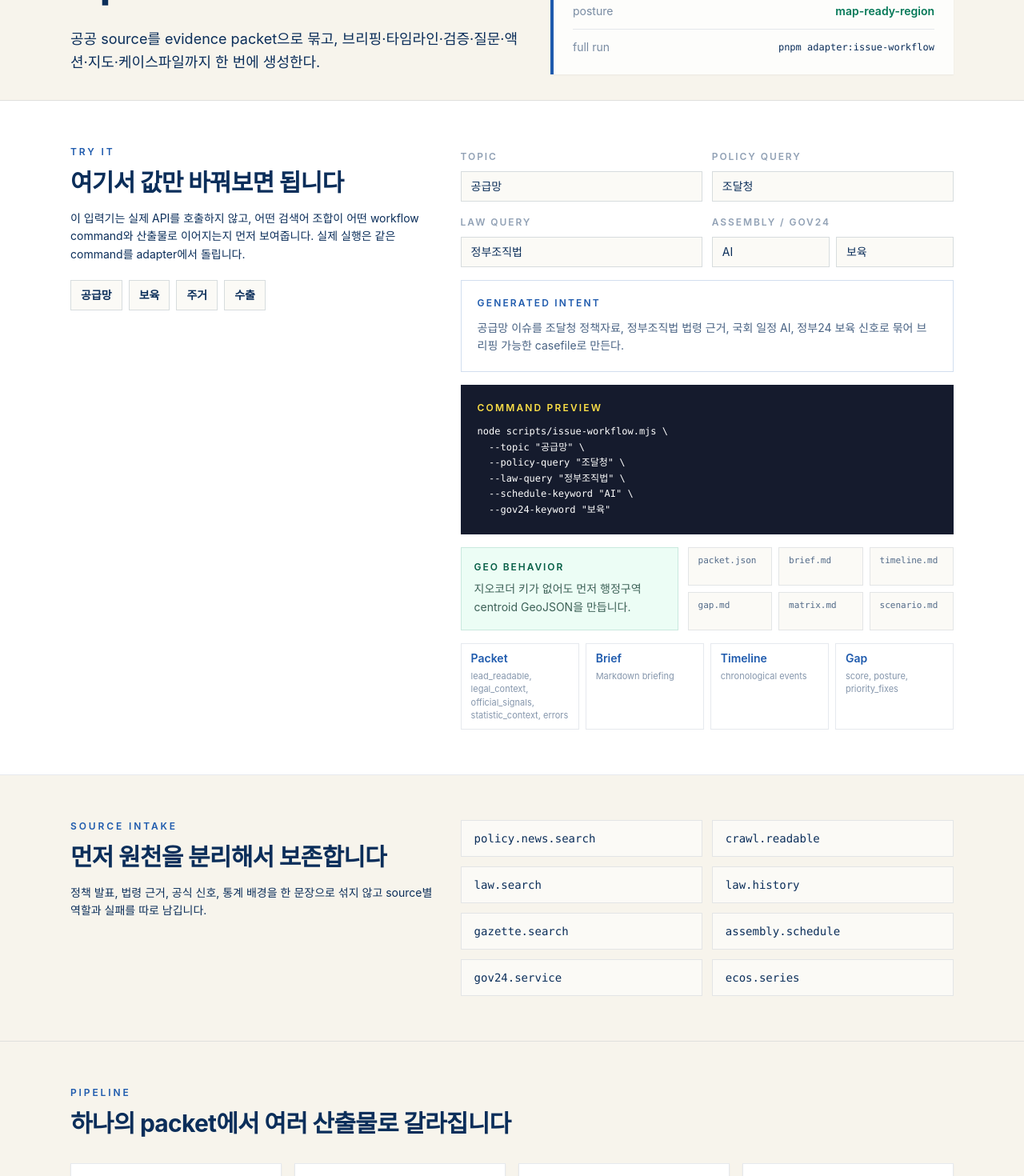
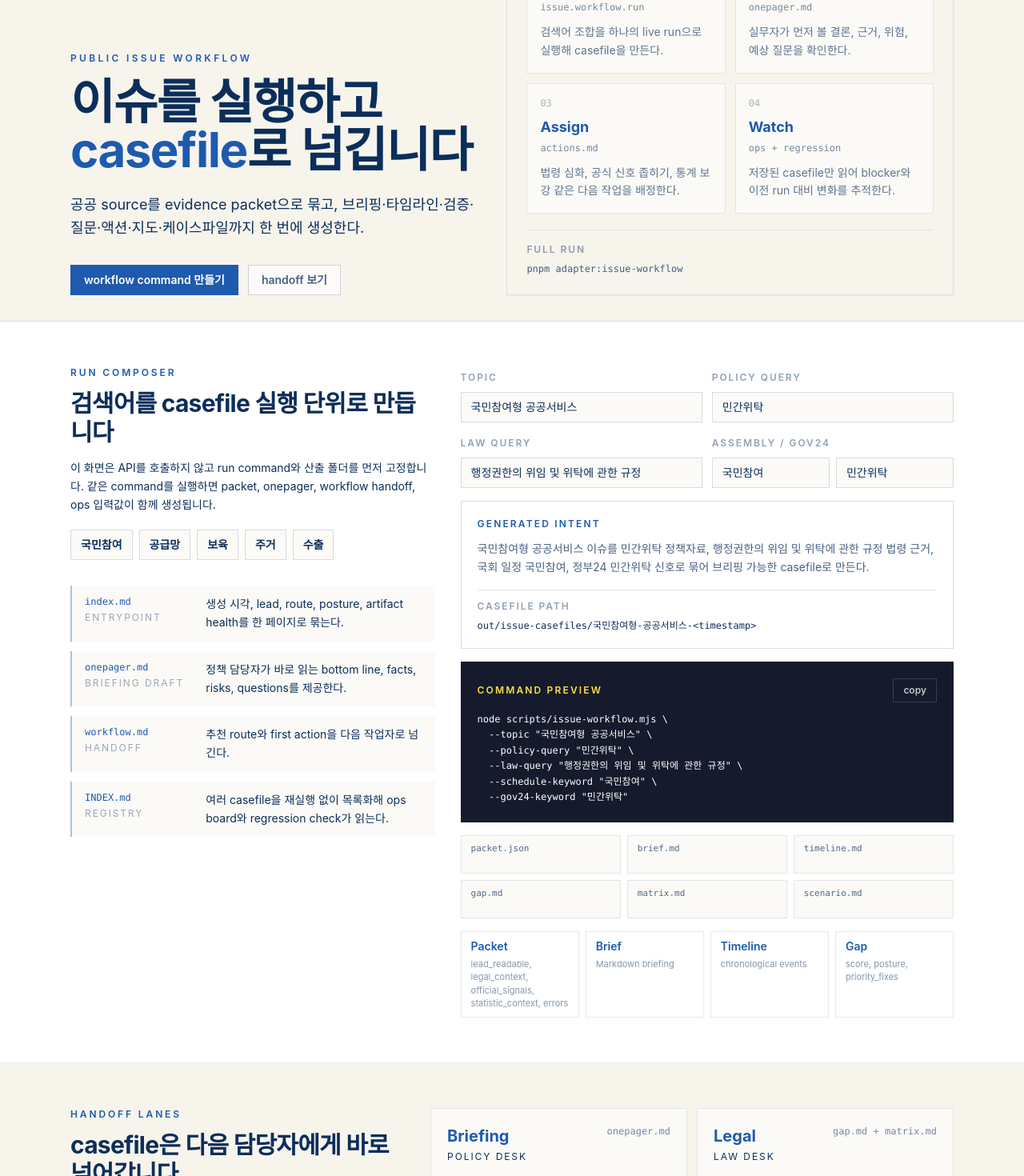
Before and after one commit to hosungseo/kgov-ready-demo, a Next.js app: page /plaza/issues in a window 1280 px wide. Shown: the part 320-1790 px from the top of the page at 80% size. Built offline with nearby package versions, Linux system fonts and the light colour scheme; no server answers.

Commit message:
feat: make issue workflow operational

```diff
--- a/app/plaza/issues/IssueComposer.tsx
+++ b/app/plaza/issues/IssueComposer.tsx
@@ -1,9 +1,10 @@
 "use client";
 
 import { useMemo, useState } from "react";
-import { ISSUE_ARTIFACTS, ISSUE_PIPELINE } from "@/lib/issue-workflow";
+import { ISSUE_ARTIFACTS, ISSUE_CASEFILE_STEPS, ISSUE_PIPELINE } from "@/lib/issue-workflow";
 
 const EXAMPLES = [
+  { label: "국민참여", topic: "국민참여형 공공서비스", policyQuery: "민간위탁", lawQuery: "행정권한의 위임 및 위탁에 관한 규정", scheduleKeyword: "국민참여", gov24Keyword: "민간위탁" },
   { label: "공급망", topic: "공급망", policyQuery: "조달청", lawQuery: "정부조직법", scheduleKeyword: "AI", gov24Keyword: "보육" },
   { label: "보육", topic: "보육 지원", policyQuery: "보육", lawQuery: "영유아보육법", scheduleKeyword: "저출생", gov24Keyword: "보육" },
   { label: "주거", topic: "전세 보증", policyQuery: "전세", lawQuery: "주택도시기금법", scheduleKeyword: "주거", gov24Keyword: "전세" },
@@ -20,6 +21,7 @@ export default function IssueComposer() {
   const [lawQuery, setLawQuery] = useState(EXAMPLES[0].lawQuery);
   const [scheduleKeyword, setScheduleKeyword] = useState(EXAMPLES[0].scheduleKeyword);
   const [gov24Keyword, setGov24Keyword] = useState(EXAMPLES[0].gov24Keyword);
+  const [copied, setCopied] = useState(false);
 
   const command = useMemo(() => {
     return [
@@ -33,6 +35,7 @@ export default function IssueComposer() {
   }, [gov24Keyword, lawQuery, policyQuery, scheduleKeyword, topic]);
 
   const prompt = topic + " 이슈를 " + policyQuery + " 정책자료, " + lawQuery + " 법령 근거, 국회 일정 " + scheduleKeyword + ", 정부24 " + gov24Keyword + " 신호로 묶어 브리핑 가능한 casefile로 만든다.";
+  const casefilePath = "out/issue-casefiles/" + topic.replace(/\s+/g, "-") + "-<timestamp>";
 
   return (
     <section className="border-b border-gov-navy/10 bg-white">
@@ -40,12 +43,12 @@ export default function IssueComposer() {
         <div className="grid gap-8 lg:grid-cols-[0.85fr_1.15fr]">
           <div>
             <div className="text-xs font-semibold uppercase tracking-[0.24em] text-gov-blue">
-              Try it
+              Run composer
             </div>
-            <h2 className="mt-3 text-3xl font-bold tracking-tight">여기서 값만 바꿔보면 됩니다</h2>
+            <h2 className="mt-3 text-3xl font-bold tracking-tight">검색어를 casefile 실행 단위로 만듭니다</h2>
             <p className="mt-4 text-sm leading-relaxed text-gov-navy/68">
-              이 입력기는 실제 API를 호출하지 않고, 어떤 검색어 조합이 어떤 workflow command와
-              산출물로 이어지는지 먼저 보여줍니다. 실제 실행은 같은 command를 adapter에서 돌립니다.
+              이 화면은 API를 호출하지 않고 run command와 산출 폴더를 먼저 고정합니다.
+              같은 command를 실행하면 packet, onepager, workflow handoff, ops 입력값이 함께 생성됩니다.
             </p>
             <div className="mt-5 flex flex-wrap gap-2">
               {EXAMPLES.map((example) => (
@@ -59,10 +62,21 @@ export default function IssueComposer() {
                     setScheduleKeyword(example.scheduleKeyword);
                     setGov24Keyword(example.gov24Keyword);
                   }}
-                  className="border border-gov-navy/15 bg-[#fbfaf6] px-3 py-2 text-sm font-semibold text-gov-navy hover:border-gov-blue hover:text-gov-blue"
+                  className="border border-gov-navy/15 bg-[#fbfaf6] px-3 py-2 text-sm font-semibold text-gov-navy transition hover:border-gov-blue hover:text-gov-blue"
                 >
                   {example.label}
                 </button>
+              ))}
+            </div>
+            <div className="mt-8 grid gap-3">
+              {ISSUE_CASEFILE_STEPS.map((step) => (
+                <div key={step.file} className="grid gap-3 border-l-2 border-gov-blue/35 bg-[#fbfaf6] px-4 py-3 sm:grid-cols-[0.34fr_0.66fr]">
+                  <div>
+                    <div className="font-mono text-xs text-gov-blue">{step.file}</div>
+                    <div className="mt-1 text-xs uppercase tracking-[0.16em] text-gov-navy/40">{step.role}</div>
+                  </div>
+                  <p className="text-sm leading-relaxed text-gov-navy/68">{step.desc}</p>
+                </div>
               ))}
             </div>
           </div>
@@ -93,27 +107,36 @@ export default function IssueComposer() {
             <div className="border border-gov-blue/20 bg-gov-blue/8 p-5">
               <div className="text-xs font-semibold uppercase tracking-[0.18em] text-gov-blue">Generated intent</div>
               <p className="mt-3 text-sm leading-relaxed text-gov-navy/75">{prompt}</p>
+              <div className="mt-4 border-t border-gov-blue/15 pt-3">
+                <div className="text-xs font-semibold uppercase tracking-[0.16em] text-gov-navy/45">casefile path</div>
+                <code className="mt-2 block break-words font-mono text-xs text-gov-navy/78">{casefilePath}</code>
+              </div>
             </div>
 
             <div className="border border-gov-navy/10 bg-[#151b2d] p-5 text-white">
-              <div className="text-xs font-semibold uppercase tracking-[0.18em] text-yellow-300">Command preview</div>
+              <div className="flex items-center justify-between gap-3">
+                <div className="text-xs font-semibold uppercase tracking-[0.18em] text-yellow-300">Command preview</div>
+                <button
+                  type="button"
+                  onClick={async () => {
+                    await navigator.clipboard?.writeText(command);
+                    setCopied(true);
+                    window.setTimeout(() => setCopied(false), 1600);
+                  }}
+                  className="border border-white/15 px-3 py-1.5 text-xs font-semibold text-white/75 transition hover:border-yellow-300 hover:text-yellow-100"
+                >
+                  {copied ? "copied" : "copy"}
+                </button>
+              </div>
               <pre className="mt-3 overflow-x-auto whitespace-pre-wrap break-words font-mono text-xs leading-relaxed text-white/78">{command}</pre>
             </div>
 
-            <div className="grid gap-3 lg:grid-cols-[0.9fr_1.1fr]">
-              <div className="border border-emerald-700/15 bg-emerald-50 p-4">
-                <div className="text-xs font-semibold uppercase tracking-[0.16em] text-emerald-800">Geo behavior</div>
-                <p className="mt-2 text-sm leading-relaxed text-emerald-950/75">
-                  지오코더 키가 없어도 먼저 행정구역 centroid GeoJSON을 만듭니다.
-                </p>
-              </div>
-              <div className="grid grid-cols-2 gap-2 sm:grid-cols-3">
-                {ISSUE_ARTIFACTS.slice(0, 6).map((artifact) => (
-                  <div key={artifact} className="border border-gov-navy/10 bg-[#fbfaf6] px-3 py-2 font-mono text-[11px] text-gov-navy/70">
-                    {artifact}
-                  </div>
-                ))}
-              </div>
+            <div className="grid gap-2 sm:grid-cols-3">
+              {ISSUE_ARTIFACTS.slice(0, 6).map((artifact) => (
+                <div key={artifact} className="min-h-12 border border-gov-navy/10 bg-[#fbfaf6] px-3 py-2 font-mono text-[11px] text-gov-navy/70">
+                  {artifact}
+                </div>
+              ))}
             </div>
 
             <div className="grid gap-2 sm:grid-cols-4">
--- a/app/plaza/issues/page.tsx
+++ b/app/plaza/issues/page.tsx
@@ -2,8 +2,11 @@ import type { Metadata } from "next";
 import Link from "next/link";
 import {
   ISSUE_ARTIFACTS,
+  ISSUE_CASEFILE_STEPS,
   ISSUE_GEO_FLOW,
+  ISSUE_HANDOFF_LANES,
   ISSUE_PIPELINE,
+  ISSUE_RUNBOOK,
   ISSUE_WORKFLOW,
 } from "@/lib/issue-workflow";
 import IssueComposer from "./IssueComposer";
@@ -31,60 +34,94 @@ export default function IssueWorkflowPage() {
             </a>
           </div>
 
-          <div className="mt-12 grid gap-10 lg:grid-cols-[1fr_0.9fr] lg:items-end">
+          <div className="mt-12 grid gap-10 lg:grid-cols-[0.95fr_1.05fr] lg:items-end">
             <div>
               <div className="text-xs font-semibold uppercase tracking-[0.28em] text-gov-blue">
                 Public Issue Workflow
               </div>
               <h1 className="mt-4 max-w-4xl text-5xl font-bold leading-[1.04] tracking-tight sm:text-6xl">
-                정책 이슈를
+                이슈를 실행하고
                 <br />
-                <span className="text-gov-blue">근거 패킷</span>으로 다룹니다
+                <span className="text-gov-blue">casefile</span>로 넘깁니다
               </h1>
               <p className="mt-6 max-w-2xl text-lg leading-relaxed text-gov-navy/72">
                 {ISSUE_WORKFLOW.thesis}
               </p>
+              <div className="mt-8 flex flex-wrap gap-3">
+                <a
+                  href="#composer"
+                  className="inline-flex border border-gov-blue bg-gov-blue px-4 py-2 text-sm font-semibold text-white transition hover:bg-gov-navy"
+                >
+                  workflow command 만들기
+                </a>
+                <a
+                  href="#handoff"
+                  className="inline-flex border border-gov-navy/20 bg-white/70 px-4 py-2 text-sm font-semibold text-gov-navy/75 transition hover:border-gov-blue hover:text-gov-blue"
+                >
+                  handoff 보기
+                </a>
+              </div>
             </div>
 
-            <div className="border-l-4 border-gov-blue bg-white/80 p-6 shadow-sm">
-              <div className="text-xs font-semibold uppercase tracking-[0.22em] text-neutral-500">
-                Smoke topic
+            <div className="border border-gov-navy/10 bg-white/82 p-6 shadow-sm">
+              <div className="flex items-start justify-between gap-5 border-b border-gov-navy/10 pb-5">
+                <div>
+                  <div className="text-xs font-semibold uppercase tracking-[0.22em] text-neutral-500">
+                    Operations snapshot
+                  </div>
+                  <div className="mt-3 text-3xl font-bold">{ISSUE_WORKFLOW.topic}</div>
+                </div>
+                <div className="border border-emerald-700/20 bg-emerald-50 px-3 py-2 text-sm font-semibold text-emerald-800">
+                  {ISSUE_WORKFLOW.posture}
+                </div>
               </div>
-              <div className="mt-3 text-3xl font-bold">{ISSUE_WORKFLOW.topic}</div>
-              <dl className="mt-5 space-y-3 text-sm">
-                <div className="flex items-center justify-between gap-4 border-b border-gov-navy/10 pb-3">
-                  <dt className="text-gov-navy/55">posture</dt>
-                  <dd className="font-semibold text-emerald-700">{ISSUE_WORKFLOW.posture}</dd>
-                </div>
-                <div className="flex items-center justify-between gap-4">
-                  <dt className="text-gov-navy/55">full run</dt>
-                  <dd className="font-mono text-xs">{ISSUE_WORKFLOW.command}</dd>
-                </div>
-              </dl>
+              <div className="mt-5 grid gap-3 sm:grid-cols-2">
+                {ISSUE_RUNBOOK.map((step, index) => (
+                  <div key={step.label} className="min-h-32 border border-gov-navy/10 bg-[#fbfaf6] p-4">
+                    <div className="font-mono text-xs text-gov-navy/35">{String(index + 1).padStart(2, "0")}</div>
+                    <div className="mt-2 text-lg font-bold text-gov-blue">{step.label}</div>
+                    <div className="mt-1 font-mono text-xs text-gov-navy/55">{step.value}</div>
+                    <p className="mt-3 text-sm leading-relaxed text-gov-navy/65">{step.desc}</p>
+                  </div>
+                ))}
+              </div>
+              <div className="mt-5 border-t border-gov-navy/10 pt-4">
+                <div className="text-xs font-semibold uppercase tracking-[0.16em] text-gov-navy/45">full run</div>
+                <code className="mt-2 block break-words font-mono text-xs text-gov-navy/75">{ISSUE_WORKFLOW.command}</code>
+              </div>
             </div>
           </div>
         </div>
       </section>
 
+      <div id="composer">
       <IssueComposer />
+      </div>
 
-      <section className="border-b border-gov-navy/10 bg-white/72">
+      <section id="handoff" className="border-b border-gov-navy/10 bg-white/72">
         <div className="mx-auto max-w-6xl px-6 py-14">
-          <div className="grid gap-8 lg:grid-cols-[0.85fr_1.15fr]">
+          <div className="grid gap-8 lg:grid-cols-[0.78fr_1.22fr]">
             <div>
               <div className="text-xs font-semibold uppercase tracking-[0.24em] text-gov-blue">
-                Source intake
+                Handoff lanes
               </div>
-              <h2 className="mt-3 text-3xl font-bold tracking-tight">먼저 원천을 분리해서 보존합니다</h2>
+              <h2 className="mt-3 text-3xl font-bold tracking-tight">casefile은 다음 담당자에게 바로 넘어갑니다</h2>
               <p className="mt-4 text-sm leading-relaxed text-gov-navy/68">
-                정책 발표, 법령 근거, 공식 신호, 통계 배경을 한 문장으로 섞지 않고
-                source별 역할과 실패를 따로 남깁니다.
+                같은 run에서 브리핑, 법령 심화, 신호 추적, 운영 관리를 분리합니다.
+                그래서 생성된 파일은 설명 자료가 아니라 작업 인계 단위가 됩니다.
               </p>
             </div>
             <div className="grid gap-3 sm:grid-cols-2">
-              {ISSUE_WORKFLOW.sources.map((source) => (
-                <div key={source} className="border border-gov-navy/10 bg-[#fbfaf6] px-4 py-3">
-                  <div className="font-mono text-sm text-gov-navy">{source}</div>
+              {ISSUE_HANDOFF_LANES.map((lane) => (
+                <div key={lane.lane} className="border border-gov-navy/10 bg-[#fbfaf6] p-5">
+                  <div className="flex items-start justify-between gap-4">
+                    <div>
+                      <div className="text-xl font-bold text-gov-blue">{lane.lane}</div>
+                      <div className="mt-1 text-xs uppercase tracking-[0.16em] text-gov-navy/42">{lane.owner}</div>
+                    </div>
+                    <code className="font-mono text-xs text-gov-navy/55">{lane.output}</code>
+                  </div>
+                  <p className="mt-4 text-sm leading-relaxed text-gov-navy/68">{lane.use}</p>
                 </div>
               ))}
             </div>
@@ -97,7 +134,7 @@ export default function IssueWorkflowPage() {
           <div className="text-xs font-semibold uppercase tracking-[0.24em] text-gov-blue">
             Pipeline
           </div>
-          <h2 className="mt-3 text-3xl font-bold tracking-tight">하나의 packet에서 여러 산출물로 갈라집니다</h2>
+          <h2 className="mt-3 text-3xl font-bold tracking-tight">하나의 packet에서 운영 산출물로 갈라집니다</h2>
         </div>
         <div className="grid gap-4 lg:grid-cols-4">
           {ISSUE_PIPELINE.map((step, index) => (
@@ -149,19 +186,30 @@ export default function IssueWorkflowPage() {
             <div className="text-xs font-semibold uppercase tracking-[0.24em] text-gov-blue">
               Casefile output
             </div>
-            <h2 className="mt-3 text-3xl font-bold tracking-tight">나중에 다시 읽는 폴더로 남깁니다</h2>
+            <h2 className="mt-3 text-3xl font-bold tracking-tight">읽는 순서가 있는 폴더로 남깁니다</h2>
             <p className="mt-4 text-sm leading-relaxed text-gov-navy/68">
               issue-casefile과 issue-workflow는 live API 결과를 파일로 고정합니다.
               이후 ops board와 regression check는 다시 API를 때리지 않고 저장된 casefile만 읽습니다.
             </p>
           </div>
-          <div className="grid gap-2 sm:grid-cols-2 lg:grid-cols-3">
-            {ISSUE_ARTIFACTS.map((artifact) => (
-              <div key={artifact} className="border border-gov-navy/10 bg-white px-4 py-3 font-mono text-xs text-gov-navy/70">
-                {artifact}
+          <div className="grid gap-3">
+            {ISSUE_CASEFILE_STEPS.map((step) => (
+              <div key={step.file} className="grid gap-4 border border-gov-navy/10 bg-white p-4 sm:grid-cols-[0.32fr_0.68fr]">
+                <div>
+                  <div className="font-mono text-sm font-semibold text-gov-blue">{step.file}</div>
+                  <div className="mt-1 text-xs uppercase tracking-[0.16em] text-gov-navy/42">{step.role}</div>
+                </div>
+                <p className="text-sm leading-relaxed text-gov-navy/68">{step.desc}</p>
               </div>
             ))}
           </div>
+        </div>
+        <div className="mt-8 grid gap-2 sm:grid-cols-2 lg:grid-cols-4">
+          {ISSUE_ARTIFACTS.map((artifact) => (
+            <div key={artifact} className="min-h-11 border border-gov-navy/10 bg-white px-4 py-3 font-mono text-xs text-gov-navy/70">
+              {artifact}
+            </div>
+          ))}
         </div>
       </section>
     </main>
--- a/lib/issue-workflow.ts
+++ b/lib/issue-workflow.ts
@@ -25,6 +25,56 @@ export const ISSUE_WORKFLOW = {
     "ecos.series",
   ],
 };
+
+export const ISSUE_RUNBOOK = [
+  {
+    label: "Run",
+    value: "issue.workflow.run",
+    desc: "검색어 조합을 하나의 live run으로 실행해 casefile을 만든다.",
+  },
+  {
+    label: "Read",
+    value: "onepager.md",
+    desc: "실무자가 먼저 볼 결론, 근거, 위험, 예상 질문을 확인한다.",
+  },
+  {
+    label: "Assign",
+    value: "actions.md",
+    desc: "법령 심화, 공식 신호 좁히기, 통계 보강 같은 다음 작업을 배정한다.",
+  },
+  {
+    label: "Watch",
+    value: "ops + regression",
+    desc: "저장된 casefile만 읽어 blocker와 이전 run 대비 변화를 추적한다.",
+  },
+];
+
+export const ISSUE_HANDOFF_LANES = [
+  {
+    lane: "Briefing",
+    owner: "policy desk",
+    output: "onepager.md",
+    use: "보고서 초안, 회의 전 공유, 예상 질의 대응",
+  },
+  {
+    lane: "Legal",
+    owner: "law desk",
+    output: "gap.md + matrix.md",
+    use: "근거 조문, 위임 근거, 시행일, 하위법령 확인",
+  },
+  {
+    lane: "Signals",
+    owner: "watch desk",
+    output: "timeline.md + actions.md",
+    use: "국회 일정, 관보, 정책자료의 후속 변화를 추적",
+  },
+  {
+    lane: "Ops",
+    owner: "casefile registry",
+    output: "workflow.md + INDEX.md",
+    use: "재실행 없이 이슈 상태, blocker, 회귀 변화를 관리",
+  },
+];
 
 export const ISSUE_PIPELINE = [
   {
@@ -116,3 +166,26 @@ export const ISSUE_ARTIFACTS = [
   "index.md",
   "manifest.json",
 ];
+
+export const ISSUE_CASEFILE_STEPS = [
+  {
+    file: "index.md",
+    role: "entrypoint",
+    desc: "생성 시각, lead, route, posture, artifact health를 한 페이지로 묶는다.",
+  },
+  {
+    file: "onepager.md",
+    role: "briefing draft",
+    desc: "정책 담당자가 바로 읽는 bottom line, facts, risks, questions를 제공한다.",
+  },
+  {
+    file: "workflow.md",
+    role: "handoff",
+    desc: "추천 route와 first action을 다음 작업자로 넘긴다.",
+  },
+  {
+    file: "INDEX.md",
+    role: "registry",
+    desc: "여러 casefile을 재실행 없이 목록화해 ops board와 regression check가 읽는다.",
+  },
+];
```
